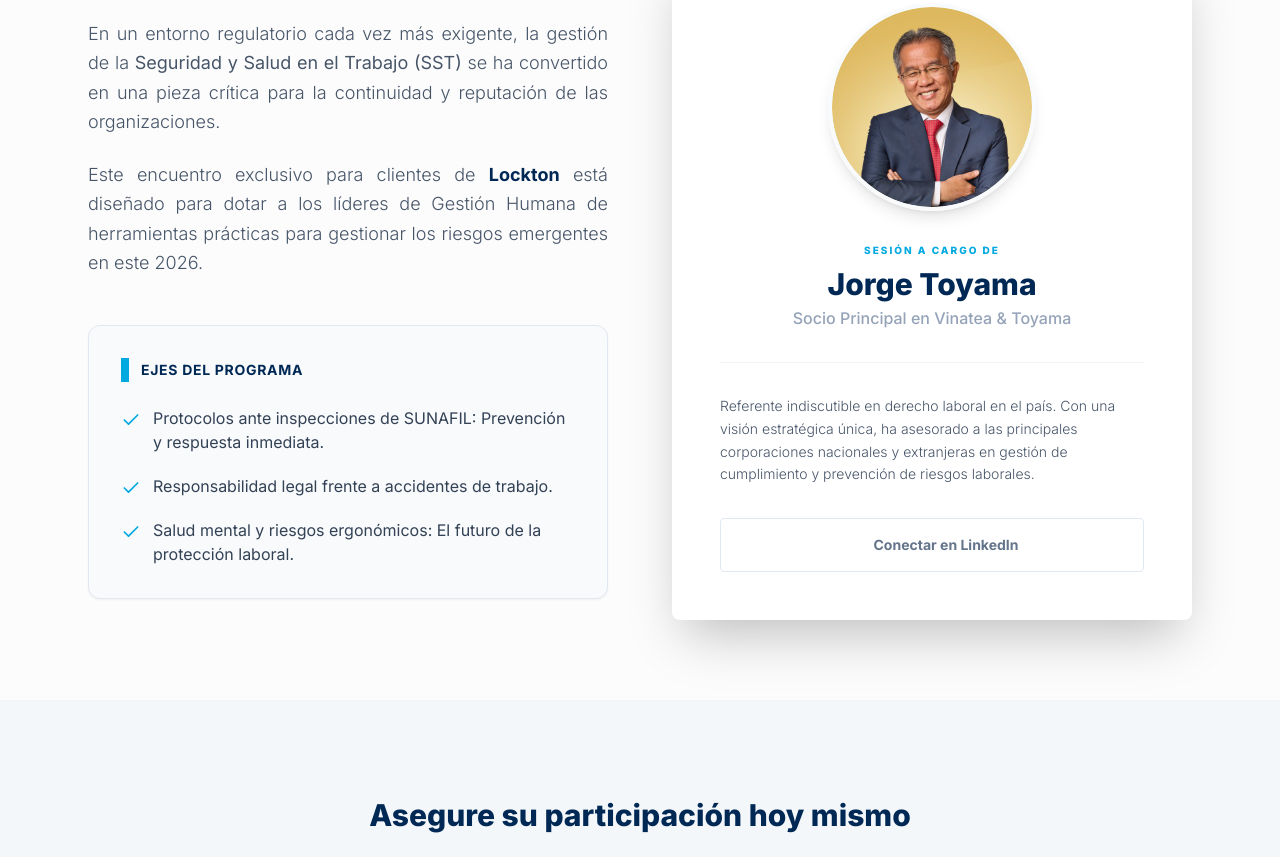
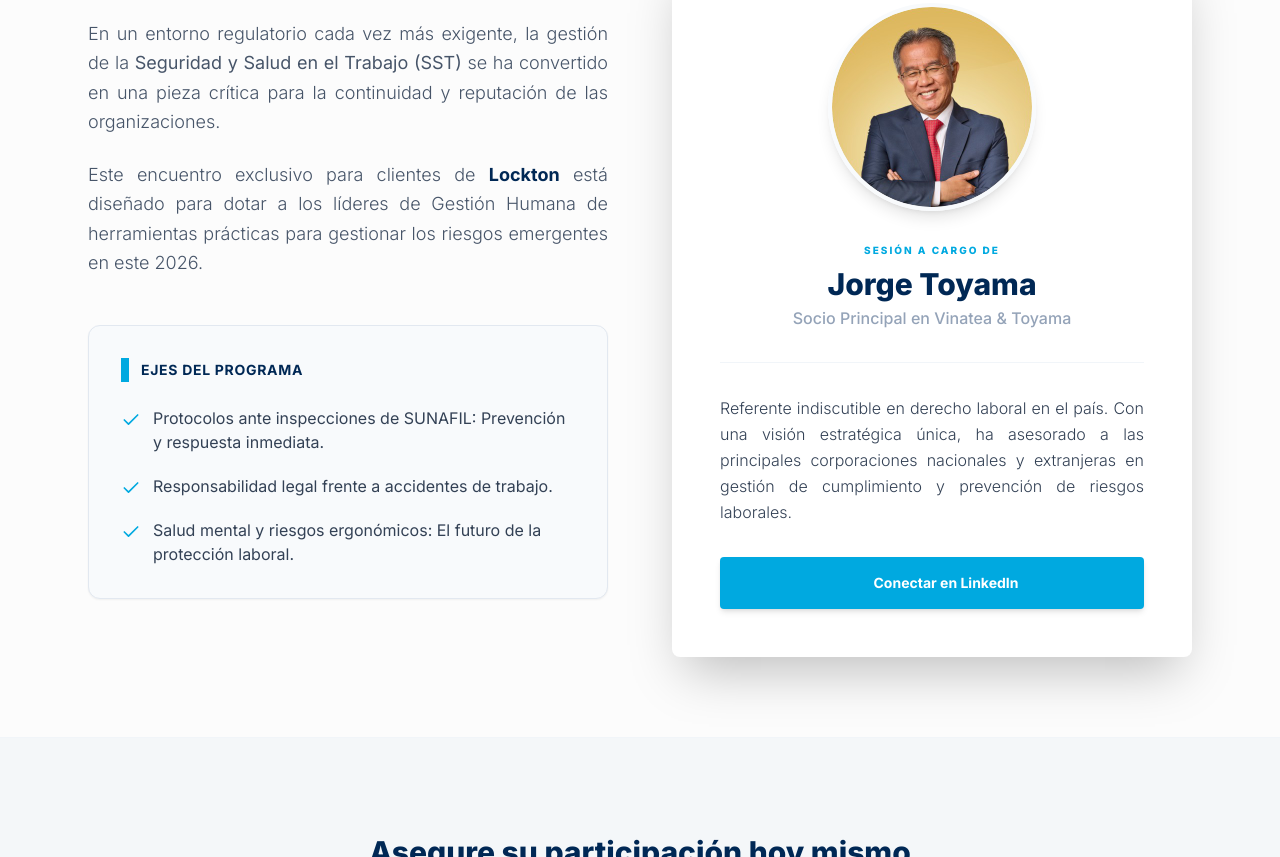
Before and after one commit to Alvaro21-iky/Evento, a plain HTML site: page index.html in a window 1280 px wide. Shown: the part 960-1817 px from the top of the page. Drawn offline with nearby package versions, Linux system fonts and the light colour scheme.

Commit message:
Update index.html

```diff
--- a/index.html
+++ b/index.html
@@ -161,7 +161,8 @@
                     </li>
                 </ul>
             </div>
-        </div> <div class="bg-white p-8 md:p-12 rounded-lg shadow-2xl speaker-card">
+        </div>
+        <div class="bg-white p-8 md:p-12 rounded-lg shadow-2xl speaker-card">
             <div class="text-center">
                 <div class="w-52 h-52 mx-auto mb-8 rounded-full overflow-hidden border-4 border-slate-50 shadow-lg">
                     <img src="jorge-toyama.jpg.jpg" alt="Jorge Toyama" class="w-full h-full object-cover">
@@ -170,15 +171,17 @@
                 <h3 class="text-3xl font-extrabold text-lockton-navy mb-1">Jorge Toyama</h3>
                 <p class="text-slate-400 font-medium mb-8">Socio Principal en Vinatea & Toyama</p>
                 <div class="h-[1px] bg-slate-100 w-full mb-8"></div>
-                <p class="text-slate-600 text-sm leading-relaxed text-left mb-8 font-light">
+                <p class="text-slate-700 text-base leading-relaxed text-left mb-8 font-light text-justify">
                     Referente indiscutible en derecho laboral en el país. Con una visión estratégica única, ha asesorado a las principales corporaciones nacionales y extranjeras en gestión de cumplimiento y prevención de riesgos laborales.
                 </p>
-                <a href="https://www.linkedin.com/in/jorge-toyama/" target="_blank" class="flex items-center justify-center space-x-3 w-full py-4 border border-slate-200 rounded text-slate-500 hover:bg-slate-50 transition-all text-sm font-bold">
-                    <i data-lucide="linkedin" class="w-4 h-4 text-[#0077b5]"></i>
+                <a href="https://www.linkedin.com/in/jorge-toyama/" target="_blank" class="flex items-center justify-center space-x-3 w-full py-4 lockton-cyan border-lockton-cyan rounded text-white hover:bg-[#0092c2] transition-all text-sm font-bold shadow-md">
+                    <i data-lucide="linkedin" class="w-4 h-4 text-white"></i>
                     <span>Conectar en LinkedIn</span>
                 </a>
             </div>
-        </div> </div> </section>
+        </div>
+    </div>
+    </section>
 
     <!-- Sección Final (Sin botón redundante) -->
     <section class="bg-[#f4f7f9] py-24 px-6 border-t border-slate-100">
```
